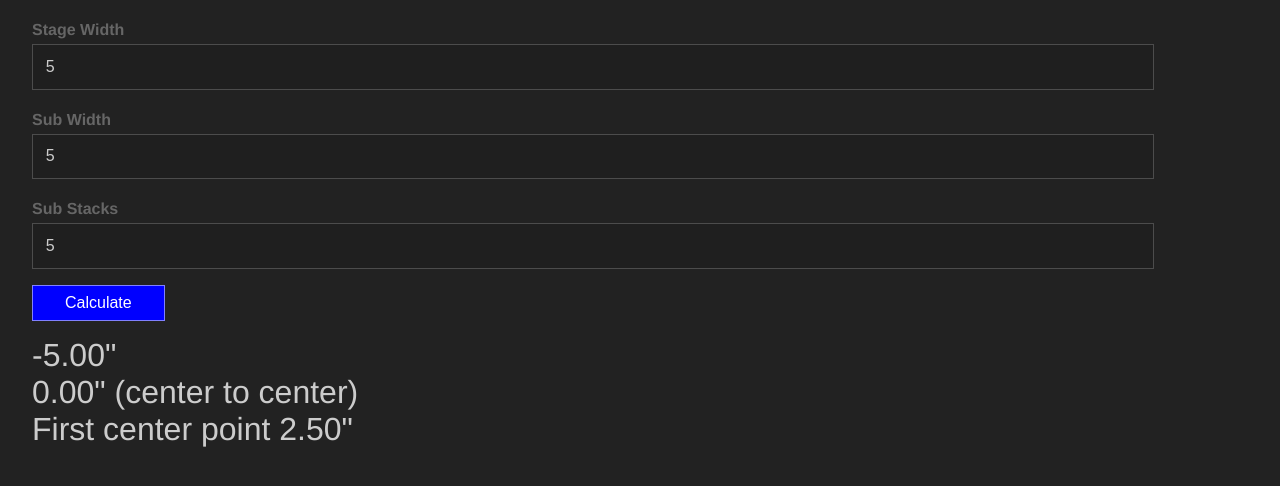
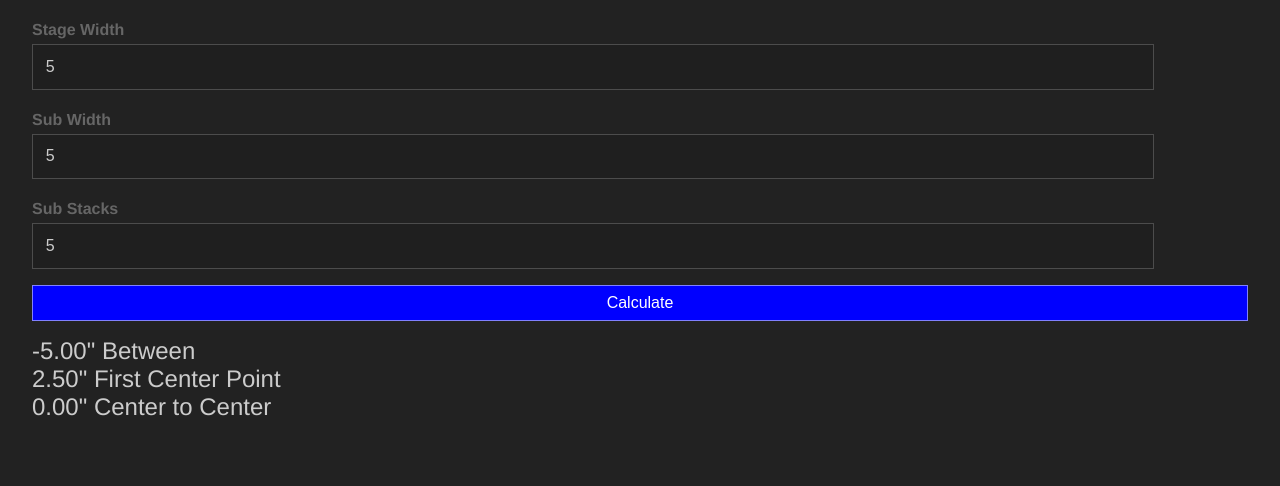
Before and after one commit to skorecky/Sub-Spacing-Calc, a plain HTML site: page index.html in a window 1280 px wide. Both pictures are taken after typing "5", "5", "5" into the empty fields and a click on the input "Calculate". Drawn offline with Linux system fonts and the light colour scheme.

Commit message:
updating language and cleaning up design

```diff
--- a/logic.js
+++ b/logic.js
@@ -26,15 +26,15 @@ var calculate_center_spacing = function(stage_width, sub_width, sub_stacks){
 document.querySelector(".submit").addEventListener("click", function(e){
   e.preventDefault();
   var stage_width = document.querySelector("input[name='stage_width']").value;
-  var sub_width = document.querySelector("input[name='sub_width']").value;
-  var sub_stacks = document.querySelector("input[name='sub_stacks']").value;
+  var sub_width   = document.querySelector("input[name='sub_width']").value;
+  var sub_stacks  = document.querySelector("input[name='sub_stacks']").value;
   var spacing_val = calculate_spacing(stage_width, sub_width, sub_stacks);
   var center_spacing_val = calculate_center_spacing(stage_width, sub_width, sub_stacks);
   var starting_point = get_starting_point(sub_width);
-  var output = spacing_val + "\""
+  var output = spacing_val + "\" Between"
       output += "<br/>"
-      output += center_spacing_val + "\" (center to center)"
+      output += starting_point +"\" First Center Point"
       output += "<br/>"
-      output += "First center point " + starting_point +"\""
+      output += center_spacing_val + "\" Center to Center"
   document.querySelector(".answer").innerHTML = output;
 });
--- a/style.css
+++ b/style.css
@@ -28,11 +28,12 @@ input.form_input {
   color: #FFF;
   font-size: 1em;
   padding: 0.5em 2em;
+  width: 100%;
 }
 
 .answer {
   color: #CCC;
-  font-size: 2em;
+  font-size: 1.5em;
 }
 
 .input {
```
